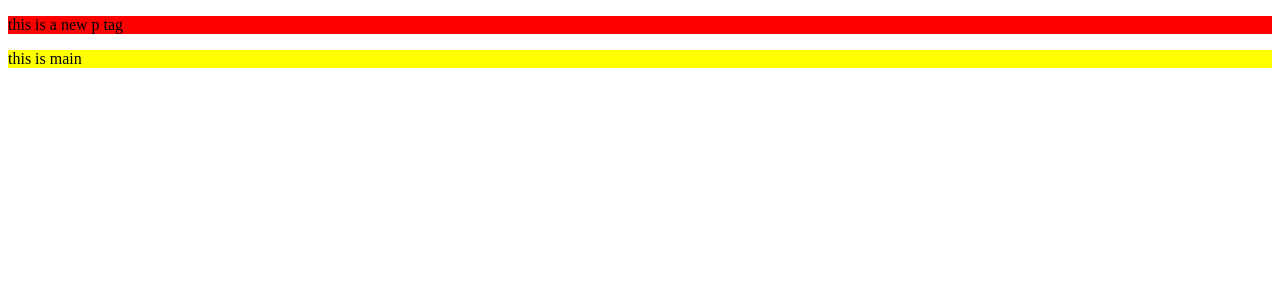
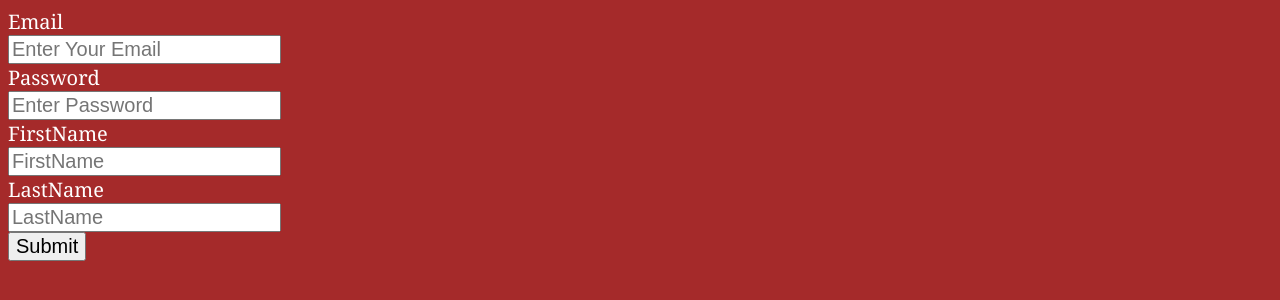
Before and after one commit to Sanjayk46/github-learning, a plain HTML site: page index.html in a window 1280 px wide. Drawn offline with Linux system fonts and the light colour scheme.

Commit message:
Assignment - 1

```diff
--- a/index.html
+++ b/index.html
@@ -9,7 +9,18 @@
 
 <body>
     <!--Below is the Id selector-->
-    <p  style="background-color: red;" class="main" >this is a new p tag</p>
-    <div  class="main1">this is main</div>
+    <!-- <p  style="background-color: red;" class="main" >this is a new p tag</p>
+    <div  class="main1">this is main</div> -->
+    <form action="">
+        <label for="email">Email</label><br>
+        <input type="email" name="email" placeholder="Enter Your Email"><br>
+        <label for="password">Password</label><br>
+        <input type="password"name="password" placeholder="Enter Password"><br>
+        <label for="FirstName">FirstName</label><br>
+        <input type="text" name="firstname" placeholder="FirstName"><br>
+        <label for="LastName">LastName</label><br>
+        <input type="text" name="lastname" placeholder="LastName"><br>
+        <button type="submit">Submit</button>
+    </form>
 </body>
 </html>
--- a/style.css
+++ b/style.css
@@ -1,6 +1,26 @@
-.main {
+ /* .main {
     background-color: orange;
 }
 .main1 {
-    background-color: yellow;
+    background-color: yellow;} */
+body{
+    font-size: 20px;
+    background-color: brown;
+    font-family:Georgia, 'Times New Roman', Times, serif;
 }
+label{
+    color: white;
+    font-size: 20px;
+
+}
+input{
+    font-family: Arial, Helvetica, sans-serif;
+    font-size: 20px;
+}
+button{
+
+    font-size: 20px;
+}
+button:hover{
+    background-color: green;
+}
```
Also changed, not shown: guvi learning.txt.
